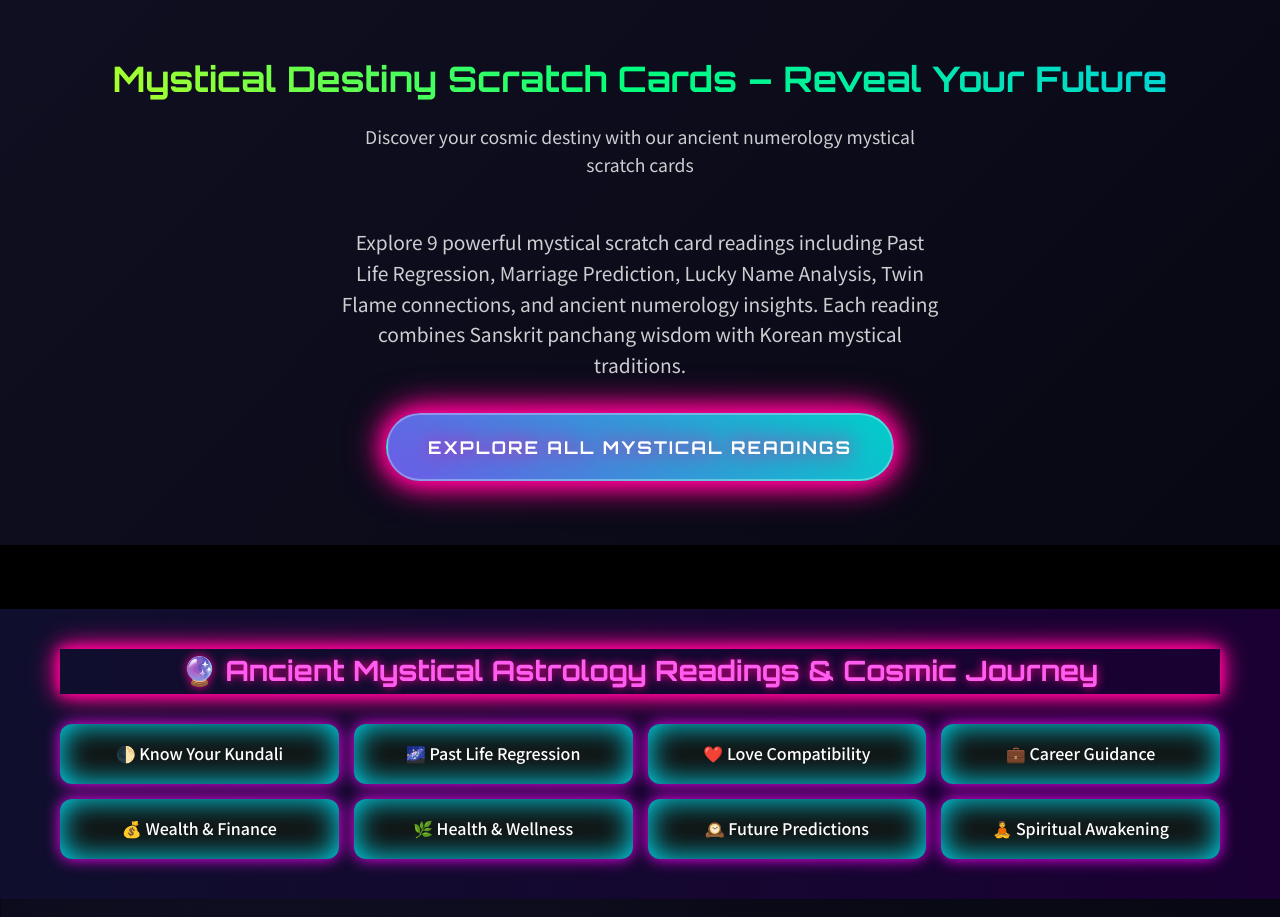
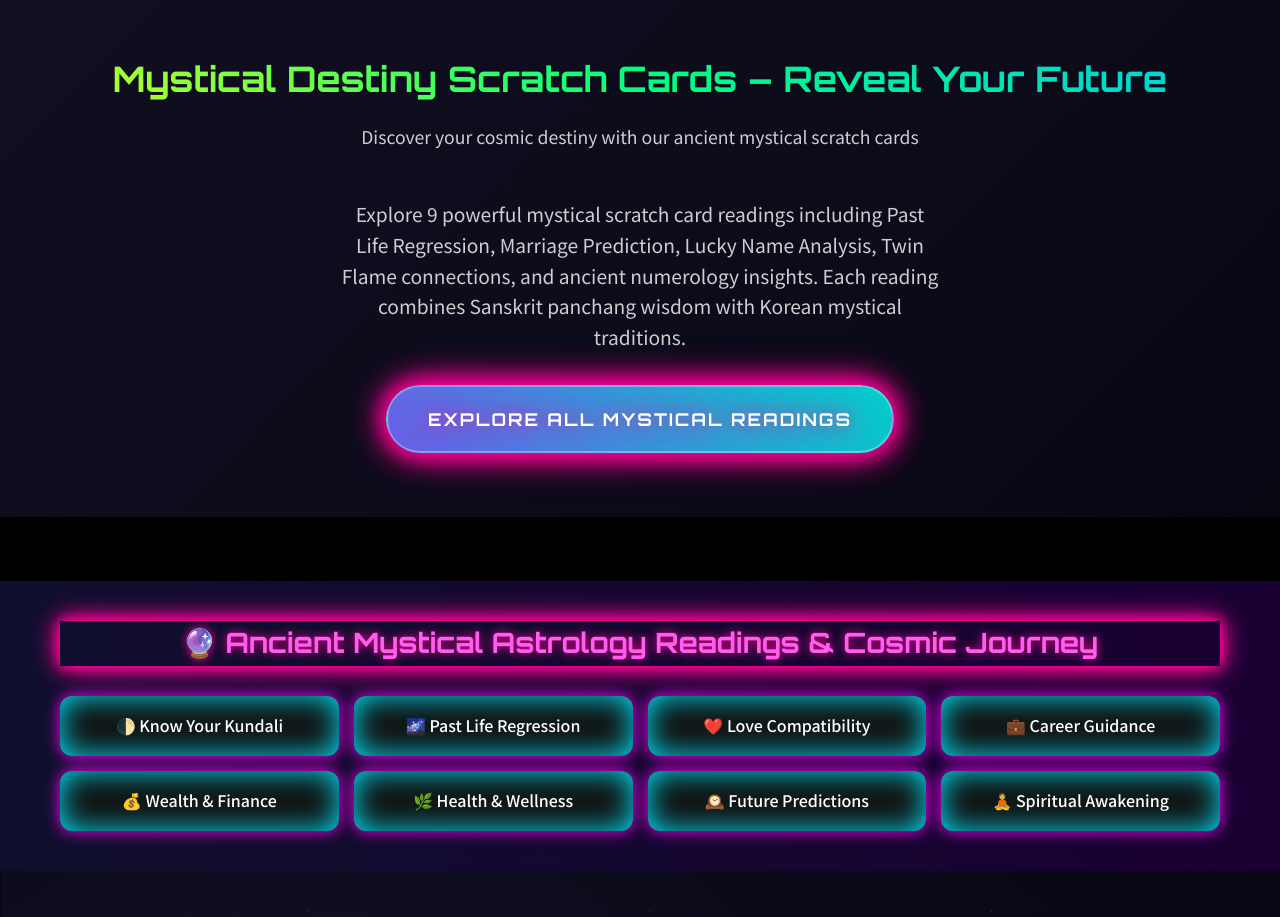
Before and after one commit to sachida369/WitchCard.shop, a website: page index.html in a window 1280 px wide. Shown: the part 1160-2077 px from the top of the page. Drawn offline with Linux system fonts and the light colour scheme.

Commit message:
Update index.html
Signed-off-by: Sachida Sharma <126280876+sachida369@users.noreply.github.com>

```diff
--- a/index.html
+++ b/index.html
@@ -144,7 +144,7 @@
             <div class="section-header">
                 <!-- SEO: Changed to H2 to maintain hierarchy -->
                 <h2 class="section-title">Mystical Destiny Scratch Cards – Reveal Your Future</h2>
-                <p class="section-subtitle">Discover your cosmic destiny with our ancient numerology mystical scratch cards</p>
+                <p class="section-subtitle">Discover your cosmic destiny with our ancient mystical scratch cards</p>
             </div>
             <div class="cta-content">
                 <!-- SEO: Enhanced description with internal linking keywords -->
```
